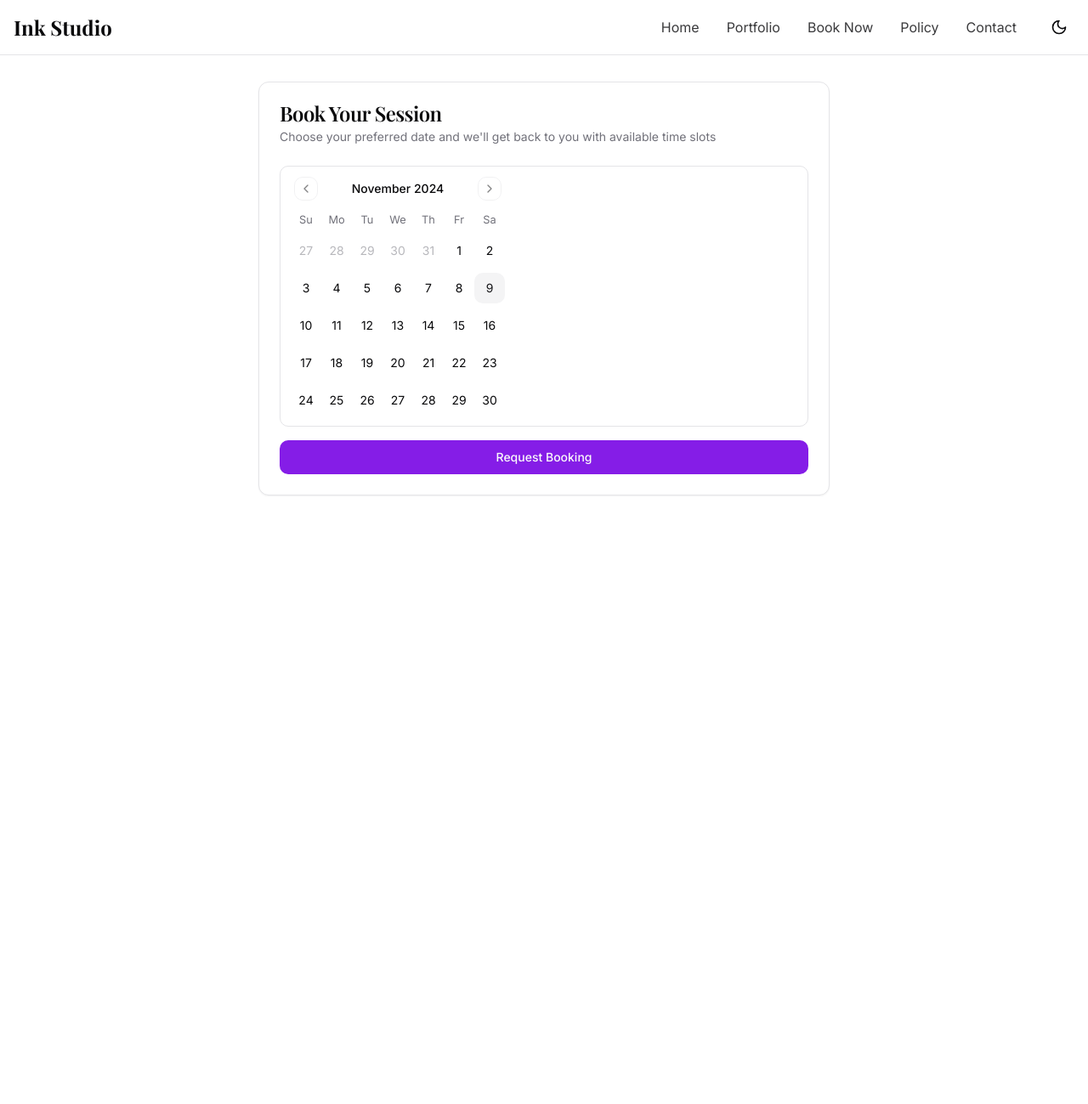
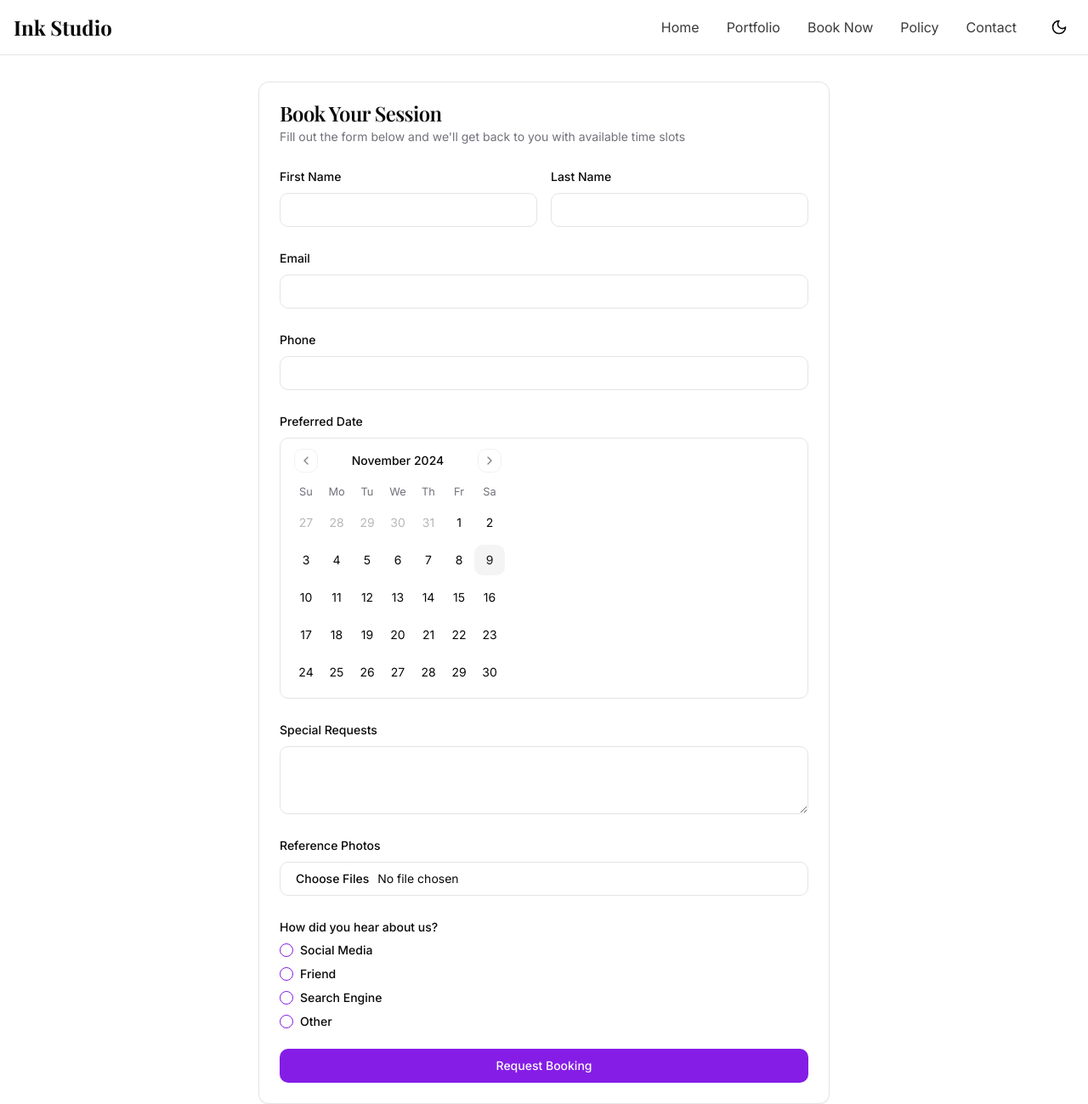
Before and after one commit to Segy1999/ktat, a React (Vite) app: page /booking in a window 1280 px wide. Shown: the whole page at 85% size. Before the commit the page ends 800 px from the top, so only its background shows below. Built offline with nearby package versions, Linux system fonts and the light colour scheme.

Commit message:
Update Typewriter and Booking Form
Modify the Typewriter component in the Index page to loop after completion.
Revise the Booking page to display a form adhering to the specified FormData interface.
[skip gpt_engineer]

```diff
--- a/src/pages/Booking.tsx
+++ b/src/pages/Booking.tsx
@@ -1,18 +1,45 @@
 import { motion } from "framer-motion";
-import { Calendar } from "@/components/ui/calendar";
+import { useState } from "react";
+import { toast } from "sonner";
 import { Card, CardContent, CardDescription, CardHeader, CardTitle } from "@/components/ui/card";
 import { Button } from "@/components/ui/button";
-import { useState } from "react";
-import { toast } from "sonner";
+import { Calendar } from "@/components/ui/calendar";
+import { Input } from "@/components/ui/input";
+import { Textarea } from "@/components/ui/textarea";
+import { Label } from "@/components/ui/label";
+import { RadioGroup, RadioGroupItem } from "@/components/ui/radio-group";
+import { Form, FormControl, FormField, FormItem, FormLabel, FormMessage } from "@/components/ui/form";
+import { useForm } from "react-hook-form";
+
+interface FormData {
+  firstName: string;
+  lastName: string;
+  email: string;
+  phone: string;
+  date: Date | undefined;
+  specialRequests: string;
+  photos: FileList | null;
+  referralSource: string;
+  otherReferralExplanation: string;
+}
 
 const Booking = () => {
-  const [date, setDate] = useState<Date | undefined>(undefined);
+  const form = useForm<FormData>({
+    defaultValues: {
+      firstName: "",
+      lastName: "",
+      email: "",
+      phone: "",
+      date: undefined,
+      specialRequests: "",
+      photos: null,
+      referralSource: "",
+      otherReferralExplanation: "",
+    },
+  });
 
-  const handleBooking = () => {
-    if (!date) {
-      toast.error("Please select a date");
-      return;
-    }
+  const onSubmit = (data: FormData) => {
+    console.log(data);
     toast.success("Booking request sent! We'll contact you soon.");
   };
 
@@ -28,22 +55,178 @@ const Booking = () => {
             <CardHeader>
               <CardTitle>Book Your Session</CardTitle>
               <CardDescription>
-                Choose your preferred date and we'll get back to you with available time slots
+                Fill out the form below and we'll get back to you with available time slots
               </CardDescription>
             </CardHeader>
-            <CardContent className="space-y-4">
+            <CardContent>
+              <Form {...form}>
+                <form onSubmit={form.handleSubmit(onSubmit)} className="space-y-6">
+                  <div className="grid grid-cols-2 gap-4">
+                    <FormField
+                      control={form.control}
+                      name="firstName"
+                      render={({ field }) => (
+                        <FormItem>
+                          <FormLabel>First Name</FormLabel>
+                          <FormControl>
+                            <Input {...field} />
+                          </FormControl>
+                          <FormMessage />
+                        </FormItem>
+                      )}
+                    />
+                    <FormField
+                      control={form.control}
+                      name="lastName"
+                      render={({ field }) => (
+                        <FormItem>
+                          <FormLabel>Last Name</FormLabel>
+                          <FormControl>
+                            <Input {...field} />
+                          </FormControl>
+                          <FormMessage />
+                        </FormItem>
+                      )}
+                    />
+                  </div>
+
+                  <FormField
+                    control={form.control}
+                    name="email"
+                    render={({ field }) => (
+                      <FormItem>
+                        <FormLabel>Email</FormLabel>
+                        <FormControl>
+                          <Input type="email" {...field} />
+                        </FormControl>
+                        <FormMessage />
+                      </FormItem>
+                    )}
+                  />
+
+                  <FormField
+                    control={form.control}
+                    name="phone"
+                    render={({ field }) => (
+                      <FormItem>
+                        <FormLabel>Phone</FormLabel>
+                        <FormControl>
+                          <Input type="tel" {...field} />
+                        </FormControl>
+                        <FormMessage />
+                      </FormItem>
+                    )}
+                  />
+
+                  <FormField
+                    control={form.control}
+                    name="date"
+                    render={({ field }) => (
+                      <FormItem>
+                        <FormLabel>Preferred Date</FormLabel>
+                        <FormControl>
                           <Calendar
                             mode="single"
-                selected={date}
-                onSelect={setDate}
-                className="rounded-md border mx-auto"
+                            selected={field.value}
+                            onSelect={field.onChange}
+                            className="rounded-md border"
                           />
-              <Button
-                onClick={handleBooking}
-                className="w-full"
+                        </FormControl>
+                        <FormMessage />
+                      </FormItem>
+                    )}
+                  />
+
+                  <FormField
+                    control={form.control}
+                    name="specialRequests"
+                    render={({ field }) => (
+                      <FormItem>
+                        <FormLabel>Special Requests</FormLabel>
+                        <FormControl>
+                          <Textarea {...field} />
+                        </FormControl>
+                        <FormMessage />
+                      </FormItem>
+                    )}
+                  />
+
+                  <FormField
+                    control={form.control}
+                    name="photos"
+                    render={({ field: { value, onChange, ...field } }) => (
+                      <FormItem>
+                        <FormLabel>Reference Photos</FormLabel>
+                        <FormControl>
+                          <Input
+                            type="file"
+                            multiple
+                            accept="image/*"
+                            onChange={(e) => onChange(e.target.files)}
+                            {...field}
+                          />
+                        </FormControl>
+                        <FormMessage />
+                      </FormItem>
+                    )}
+                  />
+
+                  <FormField
+                    control={form.control}
+                    name="referralSource"
+                    render={({ field }) => (
+                      <FormItem>
+                        <FormLabel>How did you hear about us?</FormLabel>
+                        <FormControl>
+                          <RadioGroup
+                            onValueChange={field.onChange}
+                            value={field.value}
+                            className="flex flex-col space-y-1"
                           >
+                            <div className="flex items-center space-x-2">
+                              <RadioGroupItem value="social" id="social" />
+                              <Label htmlFor="social">Social Media</Label>
+                            </div>
+                            <div className="flex items-center space-x-2">
+                              <RadioGroupItem value="friend" id="friend" />
+                              <Label htmlFor="friend">Friend</Label>
+                            </div>
+                            <div className="flex items-center space-x-2">
+                              <RadioGroupItem value="search" id="search" />
+                              <Label htmlFor="search">Search Engine</Label>
+                            </div>
+                            <div className="flex items-center space-x-2">
+                              <RadioGroupItem value="other" id="other" />
+                              <Label htmlFor="other">Other</Label>
+                            </div>
+                          </RadioGroup>
+                        </FormControl>
+                        <FormMessage />
+                      </FormItem>
+                    )}
+                  />
+
+                  {form.watch("referralSource") === "other" && (
+                    <FormField
+                      control={form.control}
+                      name="otherReferralExplanation"
+                      render={({ field }) => (
+                        <FormItem>
+                          <FormLabel>Please specify</FormLabel>
+                          <FormControl>
+                            <Input {...field} />
+                          </FormControl>
+                          <FormMessage />
+                        </FormItem>
+                      )}
+                    />
+                  )}
+
+                  <Button type="submit" className="w-full">
                     Request Booking
                   </Button>
+                </form>
+              </Form>
             </CardContent>
           </Card>
         </motion.div>
--- a/src/pages/Index.tsx
+++ b/src/pages/Index.tsx
@@ -27,7 +27,7 @@ const Index = () => {
               options={{
                 strings: ["Transform Your Vision Into Art"],
                 autoStart: true,
-                loop: false,
+                loop: true,
                 cursor: "|",
                 delay: 50,
               }}
```
Lines whose indentation alone changed are shown as unchanged.
